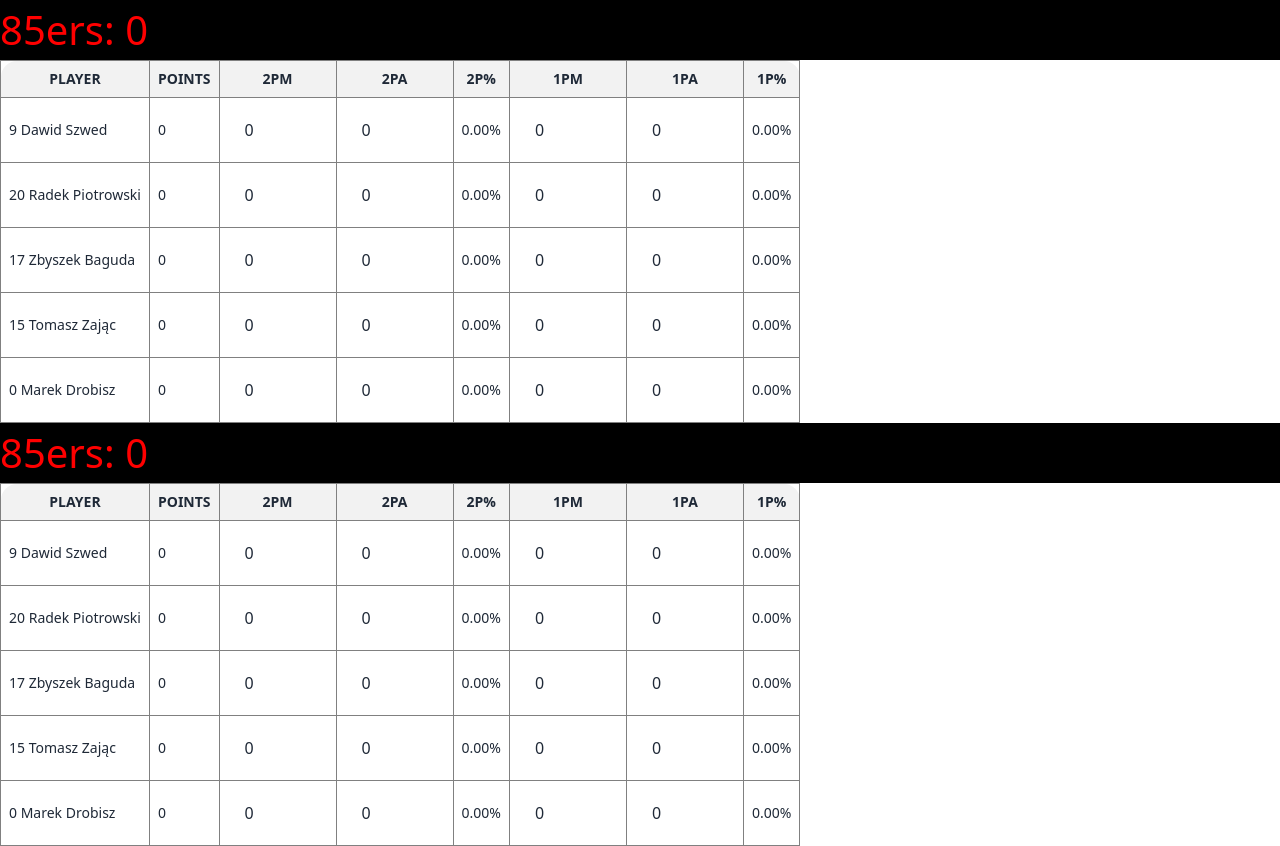
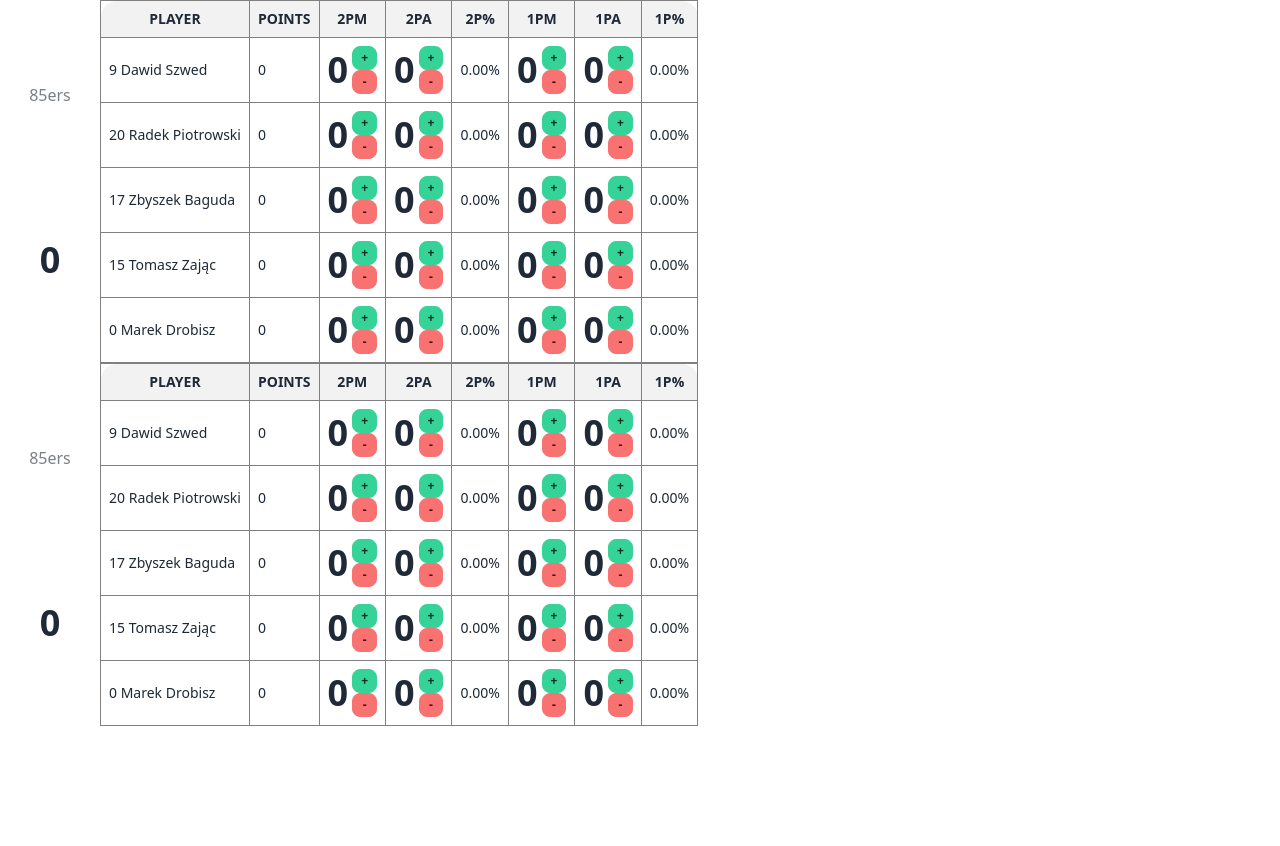
Before and after one commit to dszwed/scoreboard, a Next.js app: page /game/1/1 in a window 1280 px wide. After the commit the page ends 800 px from the top, so only its background shows below. Built offline with nearby package versions, Linux system fonts and the light colour scheme.

Commit message:
Change interface

```diff
--- a/components/stat.js
+++ b/components/stat.js
@@ -8,21 +8,31 @@ class Stat extends Component {
             value: 0
         }
 
-        this.handleChangeValue= this.handleChangeValue.bind(this);
     }
 
-    handleChangeValue(value) {
+    changeBy( step ) {
+        let newValue = this.state.value + step;
+
+        if(step < 0) {
+            newValue = 0;
+        }
+
         this.setState({
-            value: value
+            value: newValue
         });
 
-        this.props.onChange(parseInt(value));
+        this.props.onChange(newValue);
     }
 
     render() {
         return (
-            <div className="form-control">
-                <input min={0} className="input" type="number" value={this.state.value} onChange={e => this.handleChangeValue(e.currentTarget.value)} />
+            <div className="flex items-center">
+                <span className="stat-value">{this.state.value}</span>
+                {/*<input min={0} className="input" type="number" value={this.state.value} onChange={e => this.handleChangeValue(e.currentTarget.value)} />*/}
+                <div className="flex flex-col ml-1">
+                    <button className="btn btn-success btn-xs" onClick={() => this.changeBy(1)}>+</button>
+                    <button className="btn btn-error btn-xs" onClick={() => this.changeBy(-1)}>-</button>
+                </div>
             </div>
         )
     }
--- a/components/teamScoreboard.js
+++ b/components/teamScoreboard.js
@@ -26,8 +26,11 @@ class TeamScoreboard extends Component {
 
     render() {
         return (
-            <div className="">
-                <div className={styles.board}>{this.props.teamName}: {this.state.score}</div>
+            <div className={styles.teamScoreboard}>
+                <div className="stat place-items-center">
+                    <div className="stat-title">{this.props.teamName}</div>
+                    <div className="stat-value">{this.state.score}</div>
+                </div>
                 <PlayerStatsPanel players={this.props.players} onScore={this.handleUpdateScoreBy} />
             </div>
         )
--- a/styles/TeamScoreboard.module.css
+++ b/styles/TeamScoreboard.module.css
@@ -1,12 +1,12 @@
 .board {
-    background: black;
-    color: red;
-    font-size: 5vh;
+    min-width: 300px;
 }
 
-.team-scoreboard {
-    display: block;
+.teamScoreboard {
+    display: flex;
+    width: 100%;
 }
+
 
 .stats-table {
 
--- a/styles/globals.css
+++ b/styles/globals.css
@@ -2,17 +2,6 @@
 @tailwind components;
 @tailwind utilities;
 
-.btn {
-    @apply bg-blue-500 hover:bg-blue-700 text-white font-bold py-2 px-4 rounded;
-}
-
-.btn--success {
-    @apply bg-green-700 hover:bg-green-900;
-}
-
-.btn--danger {
-    @apply bg-red-500 hover:bg-red-700;
-}
 
 .table th, .table td {
     border: 1px solid gray;
@@ -20,3 +9,7 @@
 .table .form-control {
     max-width: 100px;
 }
+
+.stat{
+    max-width: 100px;
+}
```
